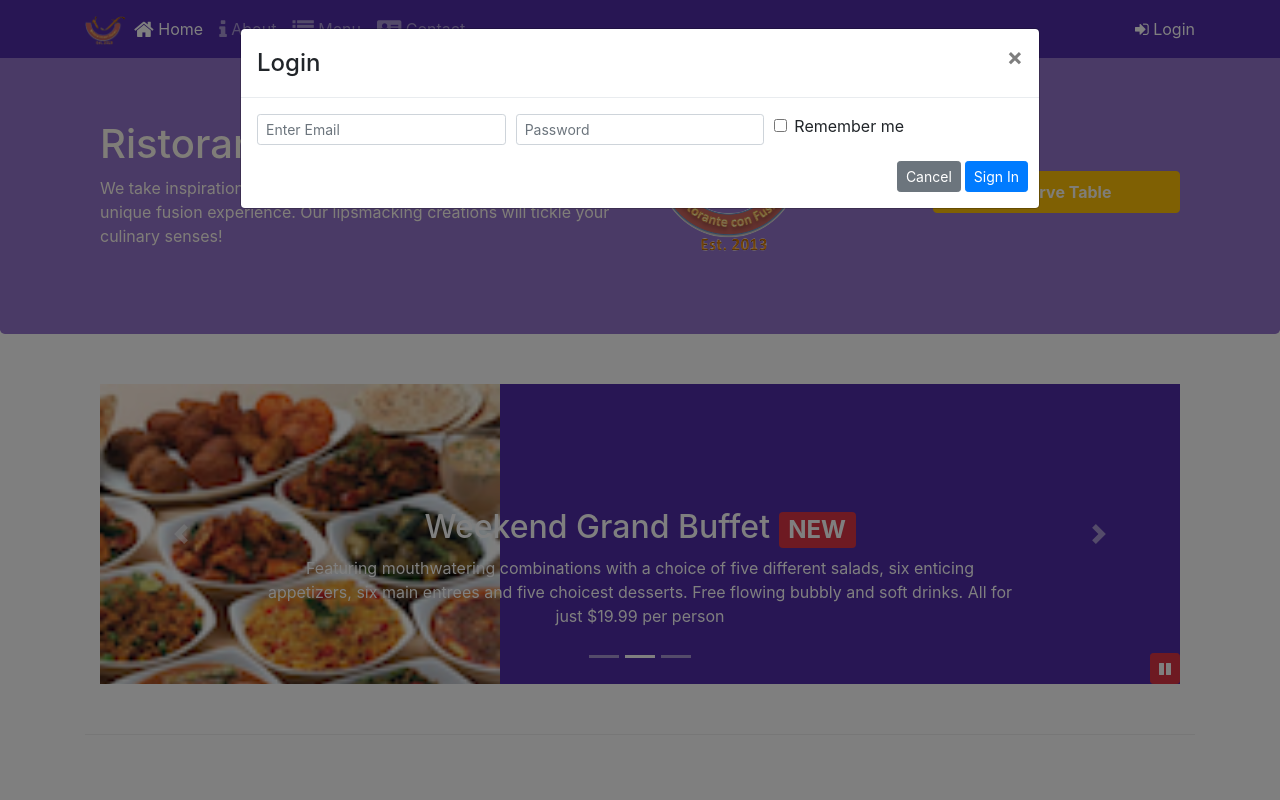
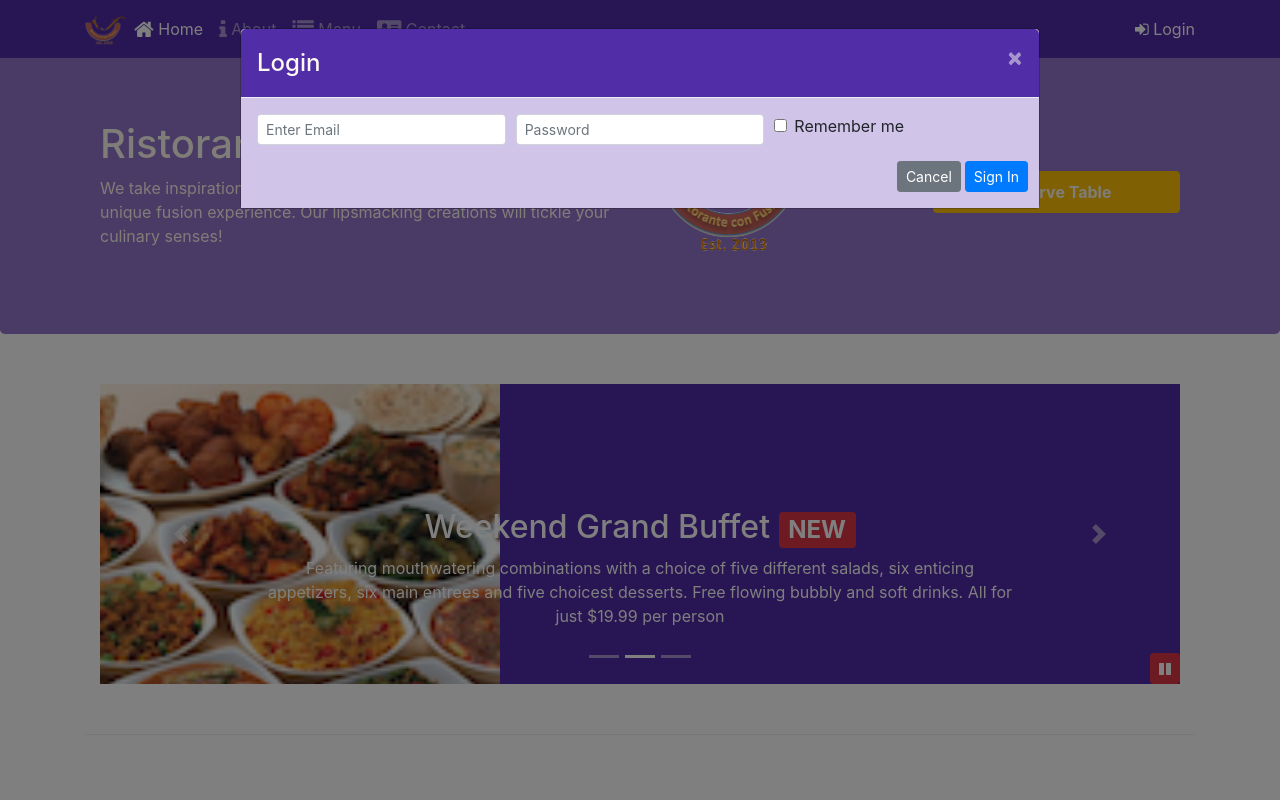
Before and after one commit to devr22/RestaurantWebApp, a website: page index.html in a window 1280 px wide. Both pictures are taken after a click on the link "Login". Shown: the top 800 px of the page. Drawn offline with nearby package versions, Linux system fonts and the light colour scheme.

Commit message:
Assignment-4

```diff
--- a/css/styles.scss
+++ b/css/styles.scss
@@ -75,3 +75,19 @@ body {
     bottom: 0px;
     z-index: 1;
 }
+
+.modal-header {
+    background: $background-dark;
+
+    .modal-title {
+        color: floralwhite;
+    }
+
+    .close {
+        color: floralwhite;
+    }
+}
+
+.modal-body {
+    background: $background-pale;
+}
--- a/index.html
+++ b/index.html
@@ -31,9 +31,7 @@
                     <li class="nav-item"><a class="nav-link" href="./contactus.html"><span class="fa fa-address-card fa-lg"></span> Contact</a></li>
                 </ul>
                 <span class="navbar-text">
-                    <a data-toggle="modal" data-target="#loginModal">
-                        <span class="fa fa-sign-in"></span> Login
-                    </a>
+                    <a id="loginBtn"><span class="fa fa-sign-in"></span> Login</a>
                 </span>
             </div>
         </div>
@@ -158,8 +156,7 @@
                     <img src="img/logo.png" class="img-fluid">
                 </div>
                 <div class="col-12 col-sm align-self-center">
-                    <a role="button" class="btn btn-warning btn-block nav-link"
-                        data-toggle="modal" data-target="#resrveModal"><strong>Reserve Table</strong></a>
+                    <a id="reserveTableBtn" role="button" class="btn btn-warning btn-block nav-link"><strong>Reserve Table</strong></a>
                 </div>
             </div>
         </div>
@@ -335,7 +332,9 @@
     <script src="node_modules/jquery/dist/jquery.slim.min.js"></script>
     <script src="node_modules/popper.js/dist/umd/popper.min.js"></script>
     <script src="node_modules/bootstrap/dist/js/bootstrap.min.js"></script>
+
     <script>
+
         $(document).ready(function(){
             $("#mycarousel").carousel( { interval: 2000 } );
             $("#carouselButton").click(function() {
@@ -351,7 +350,17 @@
                 }
             });
         });
+
+        $('#reserveTableBtn').click(function() {
+            $('#resrveModal').modal('toggle');
+        });
+
+        $('#loginBtn').click(function() {
+            $('#loginModal').modal('toggle');
+        });
+
     </script>
+
 </body>
 
 </html>
```
Also changed, not shown: css/styles.css.
